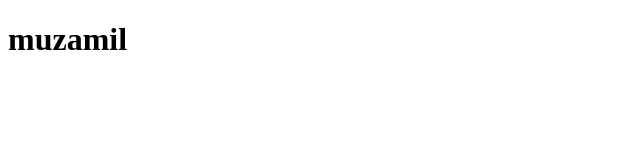
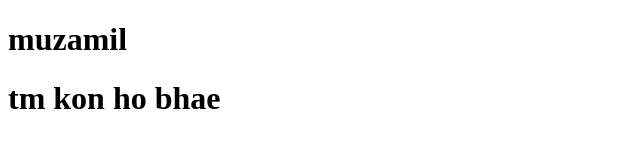
Before and after one commit to Muzamil132/test_project1, a plain HTML site: page index.html in a window 1280 px wide. Shown: the whole page, without its empty margins (0-640 px from the left). Drawn offline with Linux system fonts and the light colour scheme.

Commit message:
abhe kiya

```diff
--- a/index.html
+++ b/index.html
@@ -8,6 +8,6 @@
 </head>
 <body>
     <h1>muzamil</h1>
-
+    <h1>tm kon ho bhae</h1>
 </body>
 </html>
```
